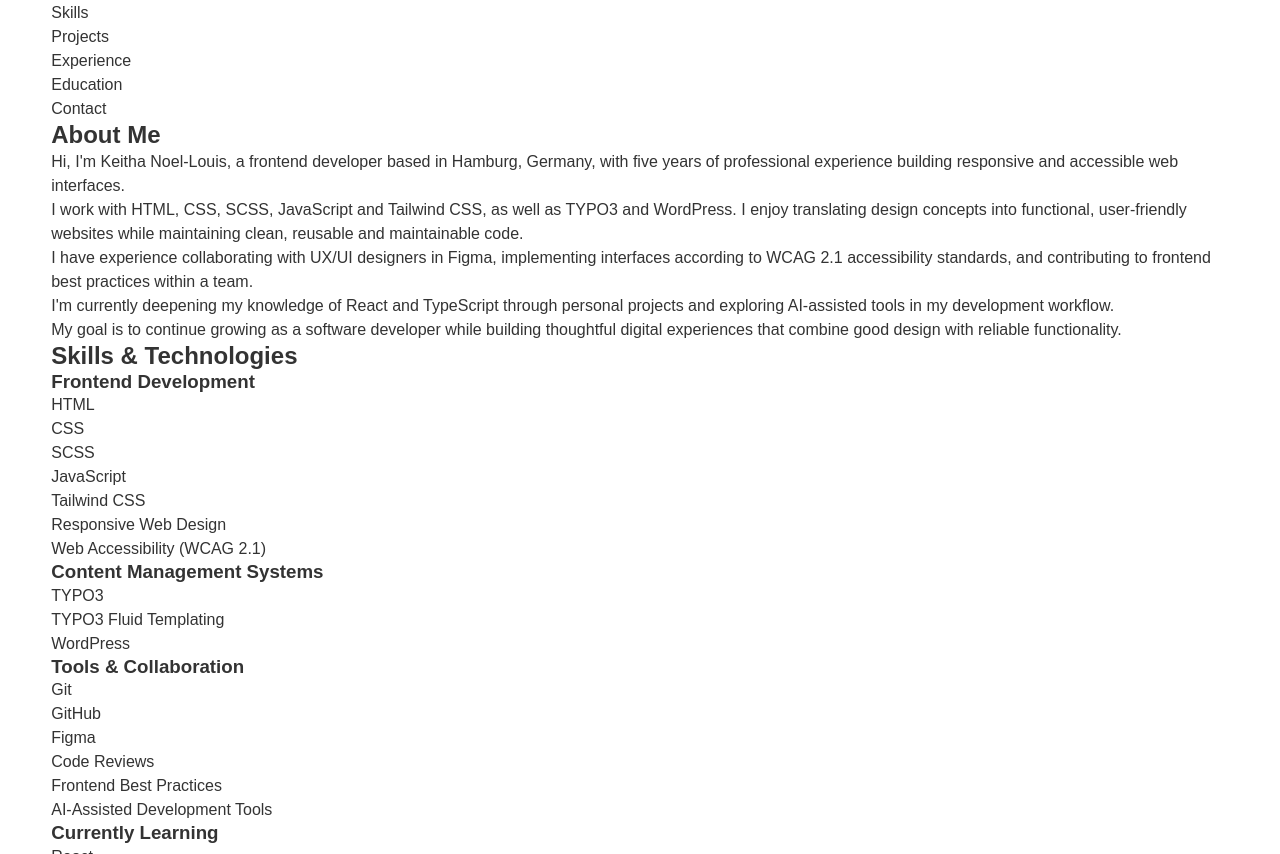
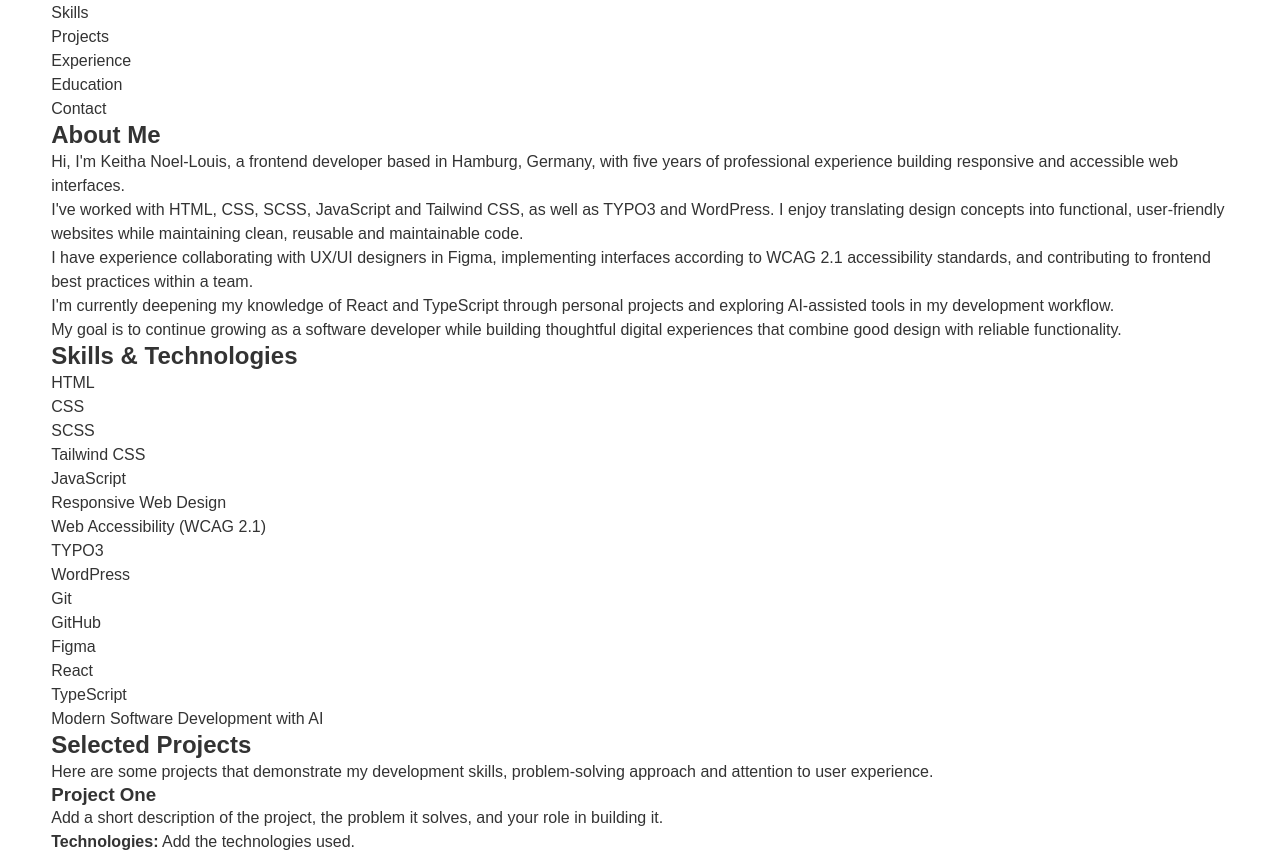
Before and after one commit to knoellouis/personal-website, a website: page index.html in a window 1280 px wide. Shown: the part 85-939 px from the top of the page. Drawn offline with Linux system fonts and the light colour scheme.

Commit message:
refine skills section and update experience description in index.html

```diff
--- a/index.html
+++ b/index.html
@@ -39,8 +39,8 @@
         </p>
 
         <p>
-          I work with HTML, CSS, SCSS, JavaScript and Tailwind CSS, as well as
-          TYPO3 and WordPress. I enjoy translating design concepts into
+          I've worked with HTML, CSS, SCSS, JavaScript and Tailwind CSS, as well
+          as TYPO3 and WordPress. I enjoy translating design concepts into
           functional, user-friendly websites while maintaining clean, reusable
           and maintainable code.
         </p>
@@ -66,37 +66,19 @@
 
       <section id="skills">
         <h2>Skills & Technologies</h2>
-
-        <h3>Frontend Development</h3>
         <ul>
           <li>HTML</li>
           <li>CSS</li>
           <li>SCSS</li>
+          <li>Tailwind CSS</li>
           <li>JavaScript</li>
-          <li>Tailwind CSS</li>
           <li>Responsive Web Design</li>
           <li>Web Accessibility (WCAG 2.1)</li>
-        </ul>
-
-        <h3>Content Management Systems</h3>
-        <ul>
           <li>TYPO3</li>
-          <li>TYPO3 Fluid Templating</li>
           <li>WordPress</li>
-        </ul>
-
-        <h3>Tools & Collaboration</h3>
-        <ul>
           <li>Git</li>
           <li>GitHub</li>
           <li>Figma</li>
-          <li>Code Reviews</li>
-          <li>Frontend Best Practices</li>
-          <li>AI-Assisted Development Tools</li>
-        </ul>
-
-        <h3>Currently Learning</h3>
-        <ul>
           <li>React</li>
           <li>TypeScript</li>
           <li>Modern Software Development with AI</li>
```
